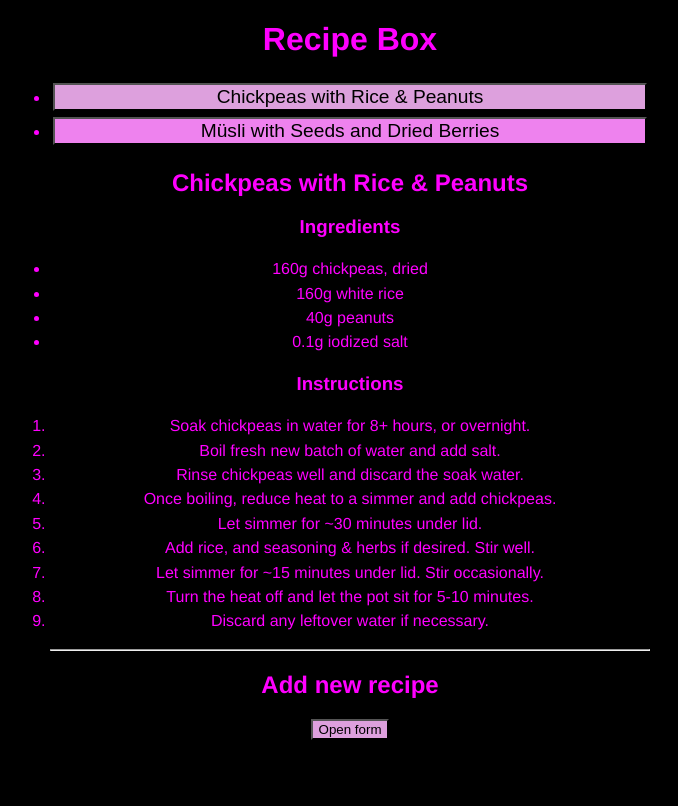
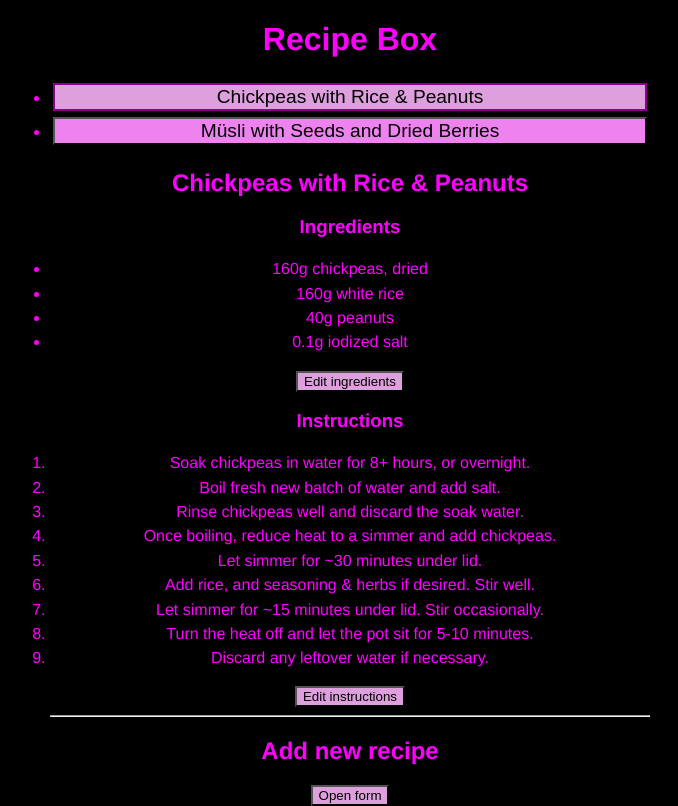
Before and after one commit to banaanihillo/recipe-box, a Vue app: page / in a window 1280 px wide. Both pictures are taken after a click on the button "Chickpeas with Rice & Peanuts". Shown: the whole page, without its empty margins (290-968 px from the left). Built offline with nearby package versions, Linux system fonts and the light colour scheme.

Commit message:
Added ingredient/instruction modification
Extended the expanded recipe view,
to allow modification of ingredients or instructions

```diff
--- a/src/App.vue
+++ b/src/App.vue
@@ -14,6 +14,7 @@
     <h2> {{expandedRecipe.name}} </h2>
 
     <h3> Ingredients </h3>
+    <section>
       <ul>
         <li
           v-for="ingredient in expandedRecipe.ingredients"
@@ -23,7 +24,19 @@
         </li>
       </ul>
 
+      <button @click="editingIngredients=!editingIngredients">
+        Edit ingredients
+      </button>
+      <EditRecipe
+        v-if="editingIngredients"
+        formLabel="Ingredients"
+        @edit-recipe="editRecipe"
+        :recipeName="expandedRecipe.name"
+      />
+    </section>
+
     <h3> Instructions </h3>
+    <section>
       <ol>
         <li
           v-for="instruction in expandedRecipe.instructions"
@@ -32,6 +45,17 @@
           {{instruction}}
         </li>
       </ol>
+
+      <button @click="editingInstructions=!editingInstructions">
+        Edit instructions
+      </button>
+      <EditRecipe
+        v-if="editingInstructions"
+        formLabel="Instructions"
+        @edit-recipe="editRecipe"
+        :recipeName="expandedRecipe.name"
+      />
+    </section>
 
   </span>
   <hr />
@@ -53,10 +77,12 @@
 
 <script>
 import AddRecipe from "./components/AddRecipe.vue"
+import EditRecipe from "./components/EditRecipe.vue"
 
 export default {
   components: {
-    AddRecipe
+    AddRecipe,
+    EditRecipe
   },
   data() {
     return {
@@ -92,12 +118,15 @@ export default {
         }
       ],
       expandedRecipe: null,
-      formOpen: false
+      formOpen: false,
+      editingIngredients: false,
+      editingInstructions: false
     }
   },
   methods: {
     expandRecipe(recipe) {
       this.expandedRecipe = recipe
+      this.collapseForms()
     },
     addRecipe(input) {
       this.recipes = [
@@ -105,6 +134,29 @@ export default {
         input
       ]
       this.formOpen = false
+    },
+    editRecipe(input) {
+      const recipeToEdit = this.recipes.find((recipe) => {
+        return recipe.name === input.name
+      })
+      const replacedRecipe = {
+        ...recipeToEdit,
+        [input.type]: input.steps
+      }
+
+      this.expandedRecipe = replacedRecipe
+      this.recipes = this.recipes.map((recipe) => {
+        return (
+          recipe.name === input.name
+            ? replacedRecipe
+            : recipe
+        )
+      })
+      this.collapseForms()
+    },
+    collapseForms() {
+      this.editingIngredients = false
+      this.editingInstructions = false
     }
   }
 }
@@ -142,4 +194,15 @@ button {
 .recipes li:nth-child(even) button {
   background-color: violet;
 }
+
+button:focus,
+button:hover {
+  border: 2px solid darkmagenta;
+}
+
+input,
+textarea {
+  background-color: plum;
+  margin-bottom: 1em;
+}
 </style>
```
Lines whose indentation alone changed are shown as unchanged.
